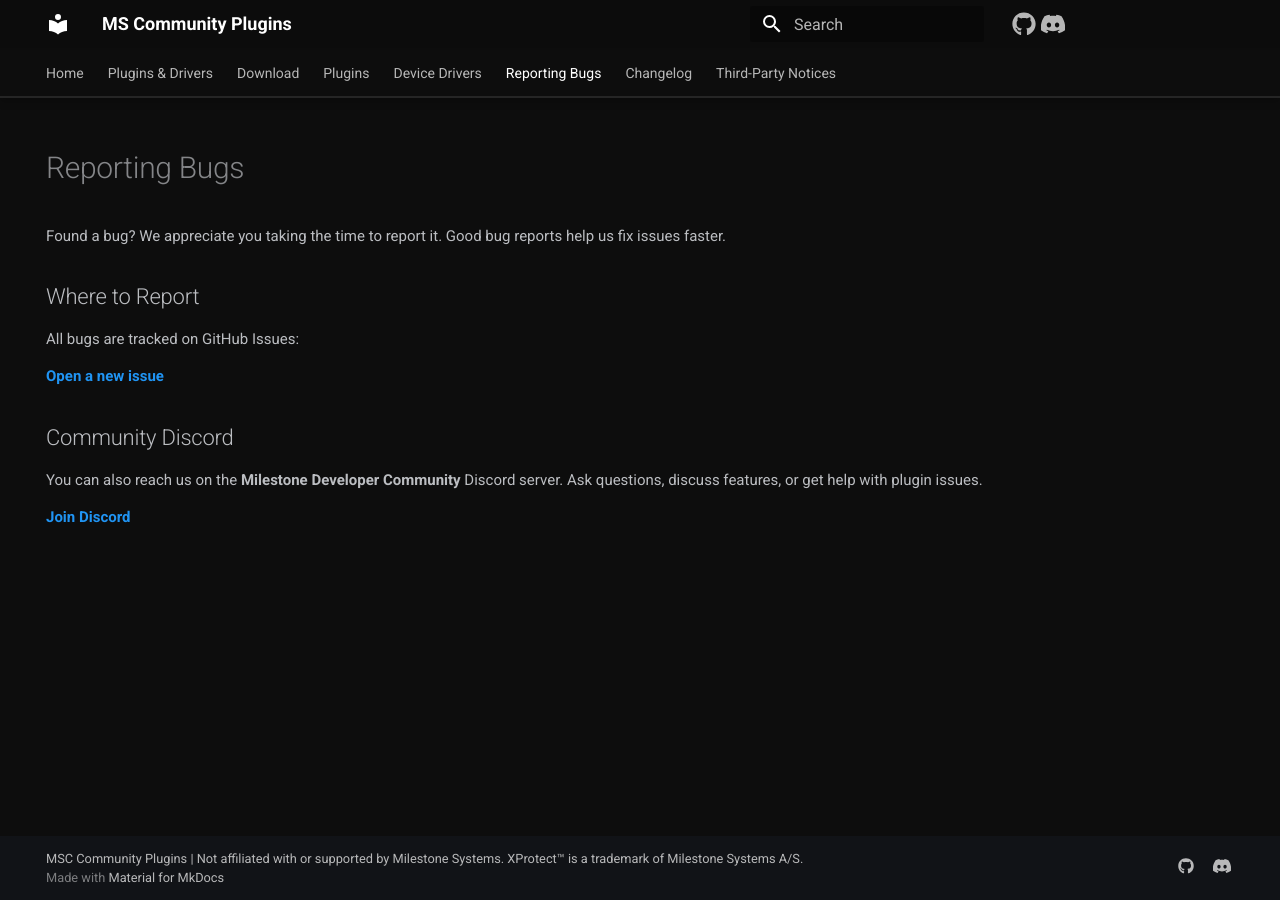
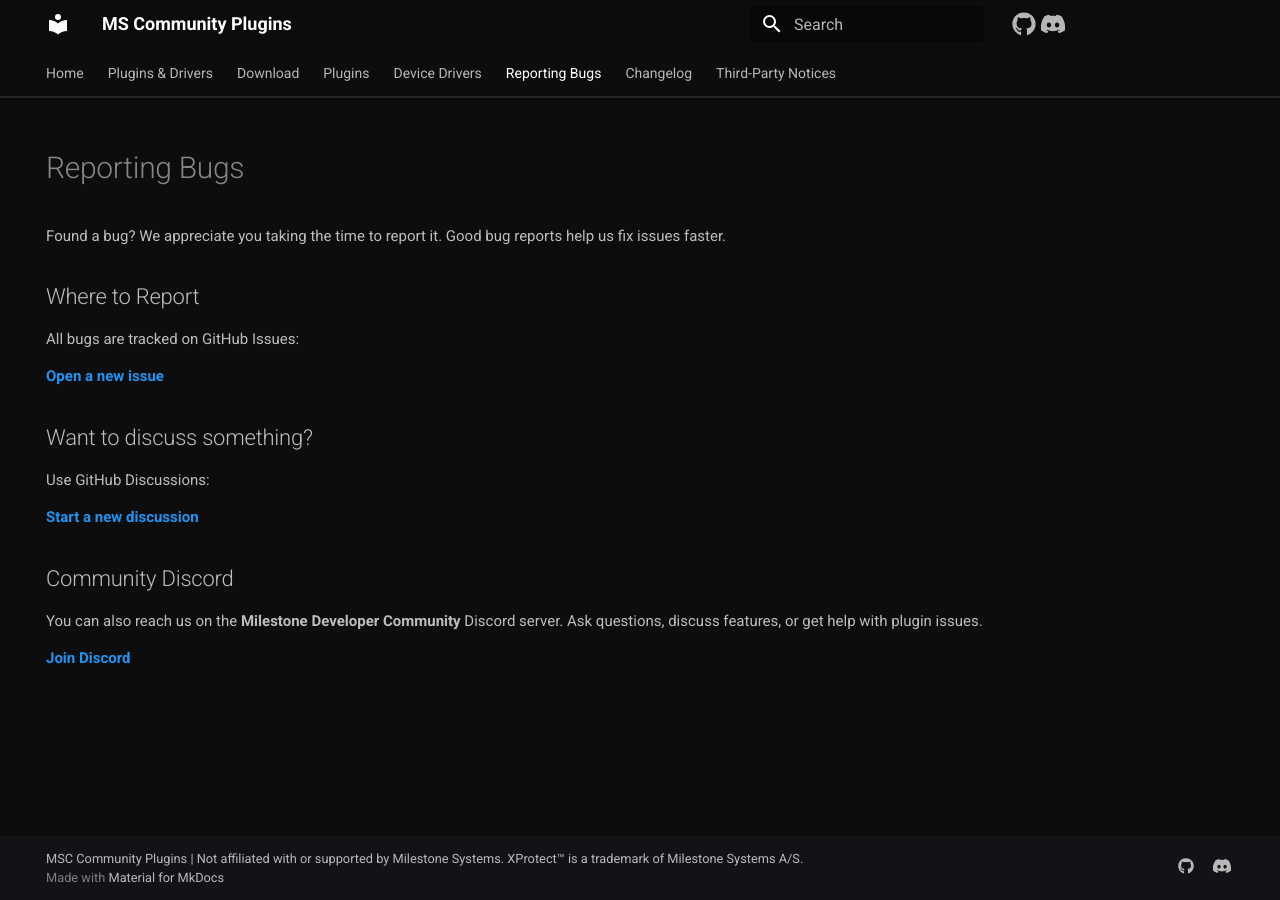
Before and after one commit to Cacsjep/mscp, an MkDocs documentation site: the page built from docs/support/reporting-bugs.md, in a window 1280 px wide. Built offline with MkDocs 1.6.1 and Material for MkDocs 9.7.7, drawn with Linux system fonts in a browser that asks for light colours.

```diff
--- a/docs/support/reporting-bugs.md
+++ b/docs/support/reporting-bugs.md
@@ -18,6 +18,12 @@
 
 **[Open a new issue](https://github.com/Cacsjep/mscp/issues/new)**
 
+## Want to discuss something?
+
+Use GitHub Discussions:
+
+**[Start a new discussion](https://github.com/Cacsjep/mscp/discussions)**
+
 ## Community Discord
 
 You can also reach us on the **Milestone Developer Community** Discord server. Ask questions, discuss features, or get help with plugin issues.
```
Also changed, not shown: 2 other files.
